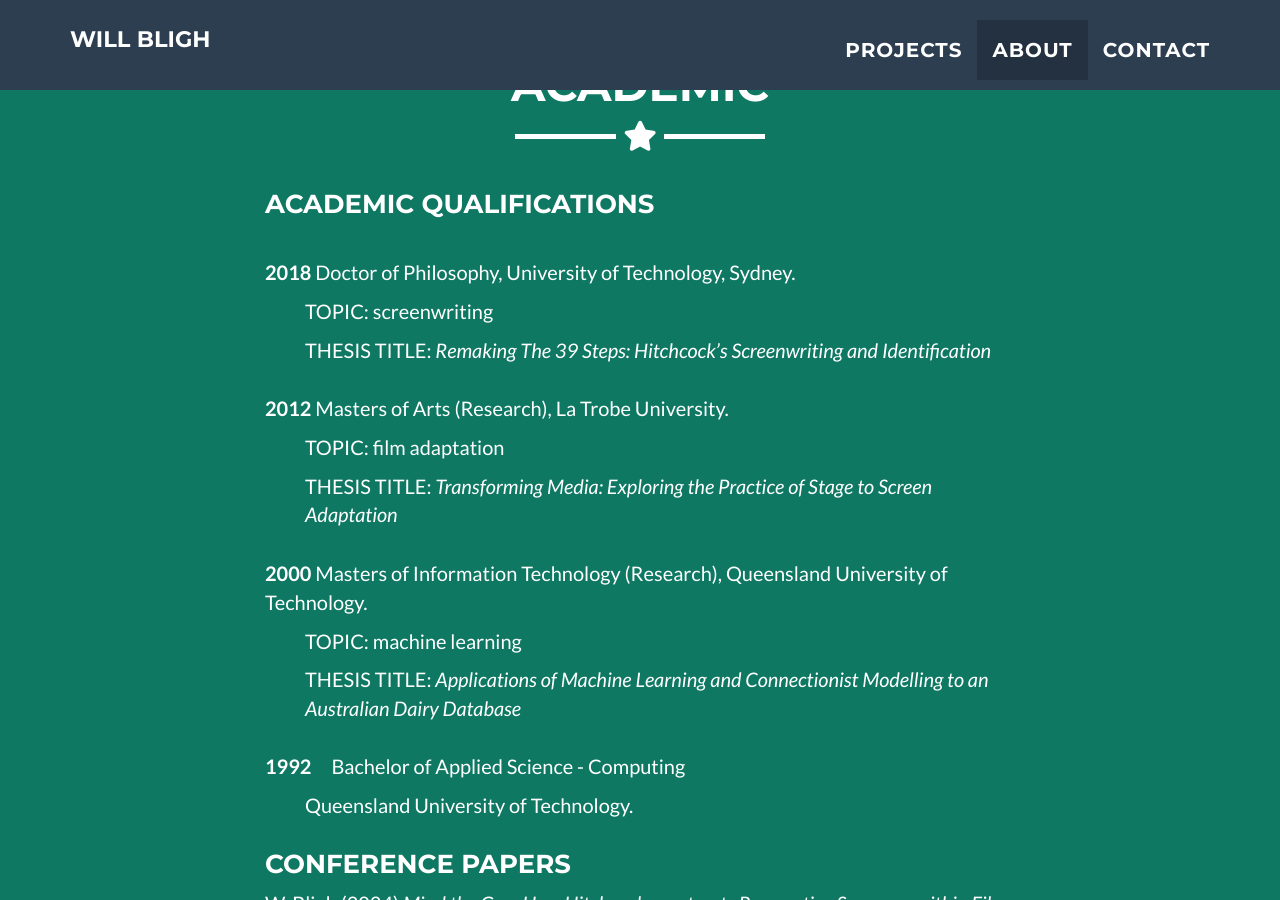
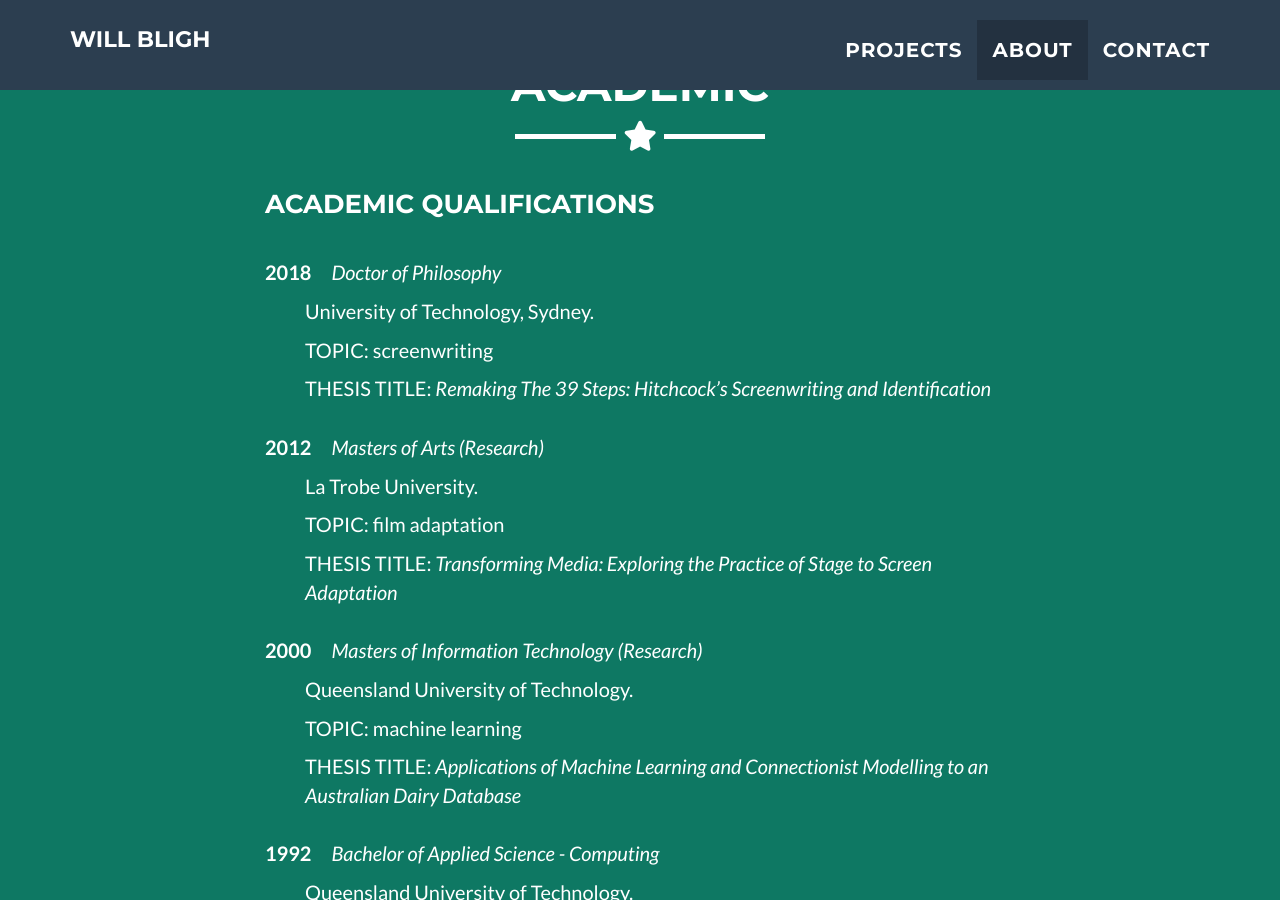
Before and after one commit to willbligh/willbligh.github.io, a Jekyll site: the page built from _posts/2014-07-18-project-1.markdown, in a window 1280 px wide and 900 px high, scrolled down 2381 px. Built offline with Jekyll 4.4.1, drawn with Linux system fonts in a browser that asks for light colours; part of the change alters nothing that is shown.

```diff
--- a/_includes/docs/academic.md
+++ b/_includes/docs/academic.md
@@ -1,19 +1,22 @@
 
 ### Academic Qualifications
 <br>
-**2018** Doctor of Philosophy, University of Technology, Sydney.
+**2018**&emsp;_Doctor of Philosophy_
+- University of Technology, Sydney.
 - TOPIC: screenwriting
 - THESIS TITLE: *Remaking The 39 Steps: Hitchcock’s Screenwriting and Identification*
 
-**2012** Masters of Arts (Research), La Trobe University.
+**2012**&emsp;_Masters of Arts (Research)_
+- La Trobe University.
 - TOPIC: film adaptation
 - THESIS TITLE: *Transforming Media: Exploring the Practice of Stage to Screen Adaptation*
 
-**2000** Masters of Information Technology (Research), Queensland University of Technology.
+**2000**&emsp;_Masters of Information Technology (Research)_
+- Queensland University of Technology.
 - TOPIC: machine learning
 - THESIS TITLE: *Applications of Machine Learning and Connectionist Modelling to an Australian Dairy Database*
 
-**1992**&emsp;Bachelor of Applied Science - Computing
+**1992**&emsp;_Bachelor of Applied Science - Computing_
 - Queensland University of Technology.
 
 ### Conference Papers
```
